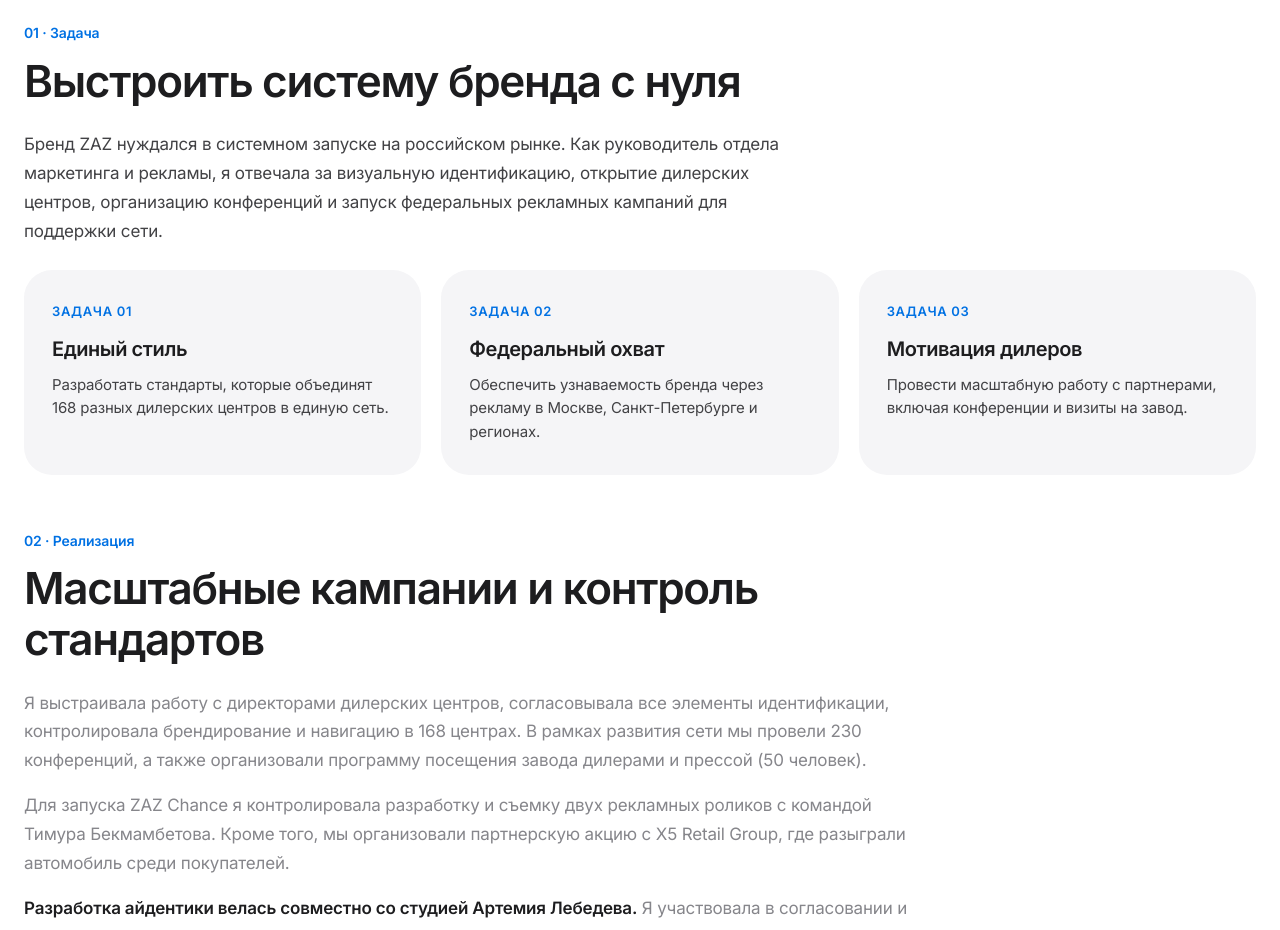
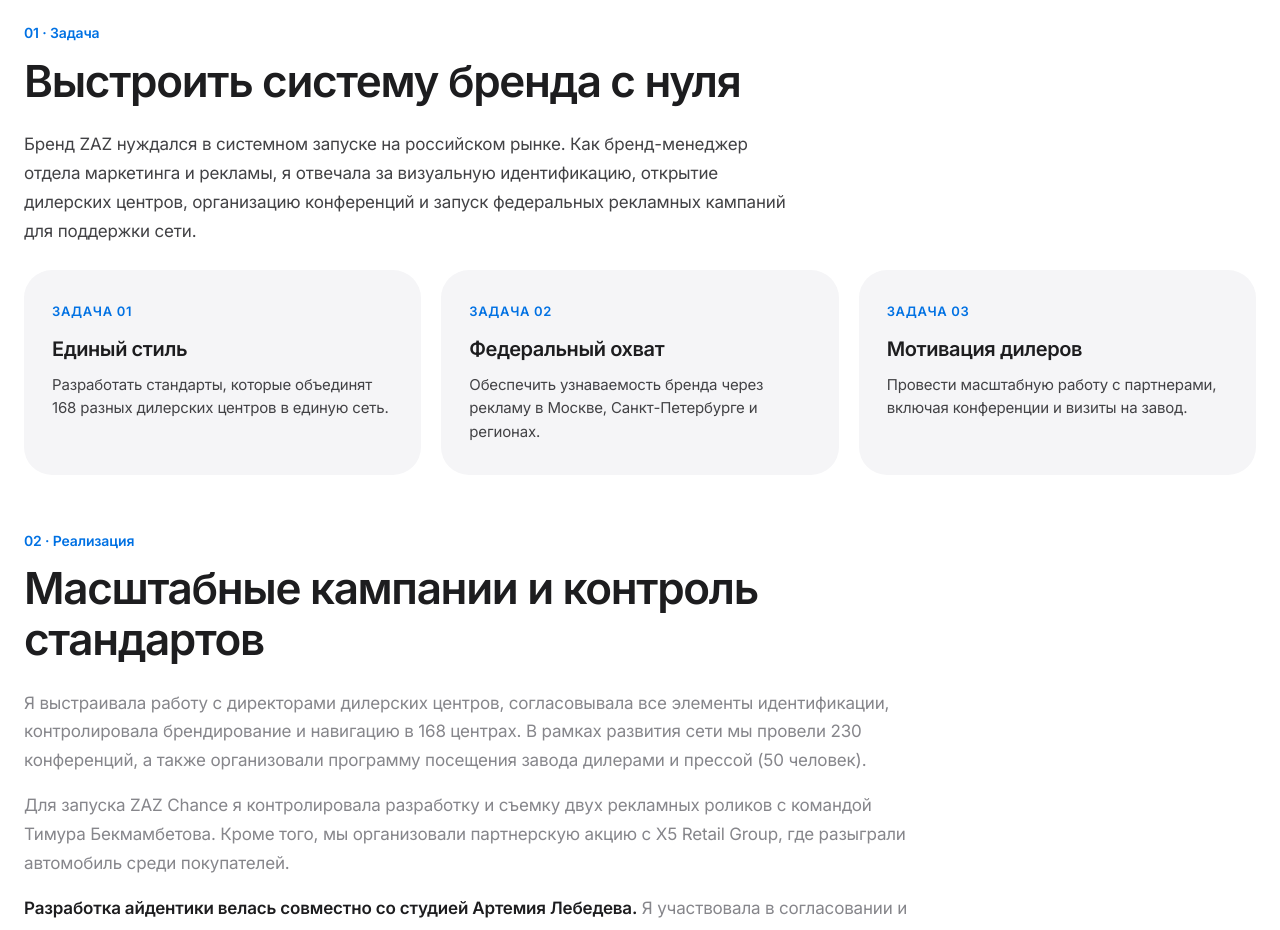
Before and after one commit to margus-hub/mgusynina-site, a plain HTML site: page cases/kwingroup.html in a window 1280 px wide. Shown: the part 1260-2190 px from the top of the page. Drawn offline with Linux system fonts and the light colour scheme.

Commit message:
Update job title in brand system description

```diff
--- a/cases/kwingroup.html
+++ b/cases/kwingroup.html
@@ -88,7 +88,7 @@
   <section class="section-block">
     <div class="eyebrow">01 · Задача</div>
     <h2>Выстроить систему бренда с нуля</h2>
-    <p class="section-intro">Бренд ZAZ нуждался в системном запуске на российском рынке. Как руководитель отдела маркетинга и рекламы, я отвечала за визуальную идентификацию, открытие дилерских центров, организацию конференций и запуск федеральных рекламных кампаний для поддержки сети.</p>
+    <p class="section-intro">Бренд ZAZ нуждался в системном запуске на российском рынке. Как бренд-менеджер отдела маркетинга и рекламы, я отвечала за визуальную идентификацию, открытие дилерских центров, организацию конференций и запуск федеральных рекламных кампаний для поддержки сети.</p>
     <div class="grid-3">
       <article class="card">
         <div class="card-num">ЗАДАЧА 01</div>
```
